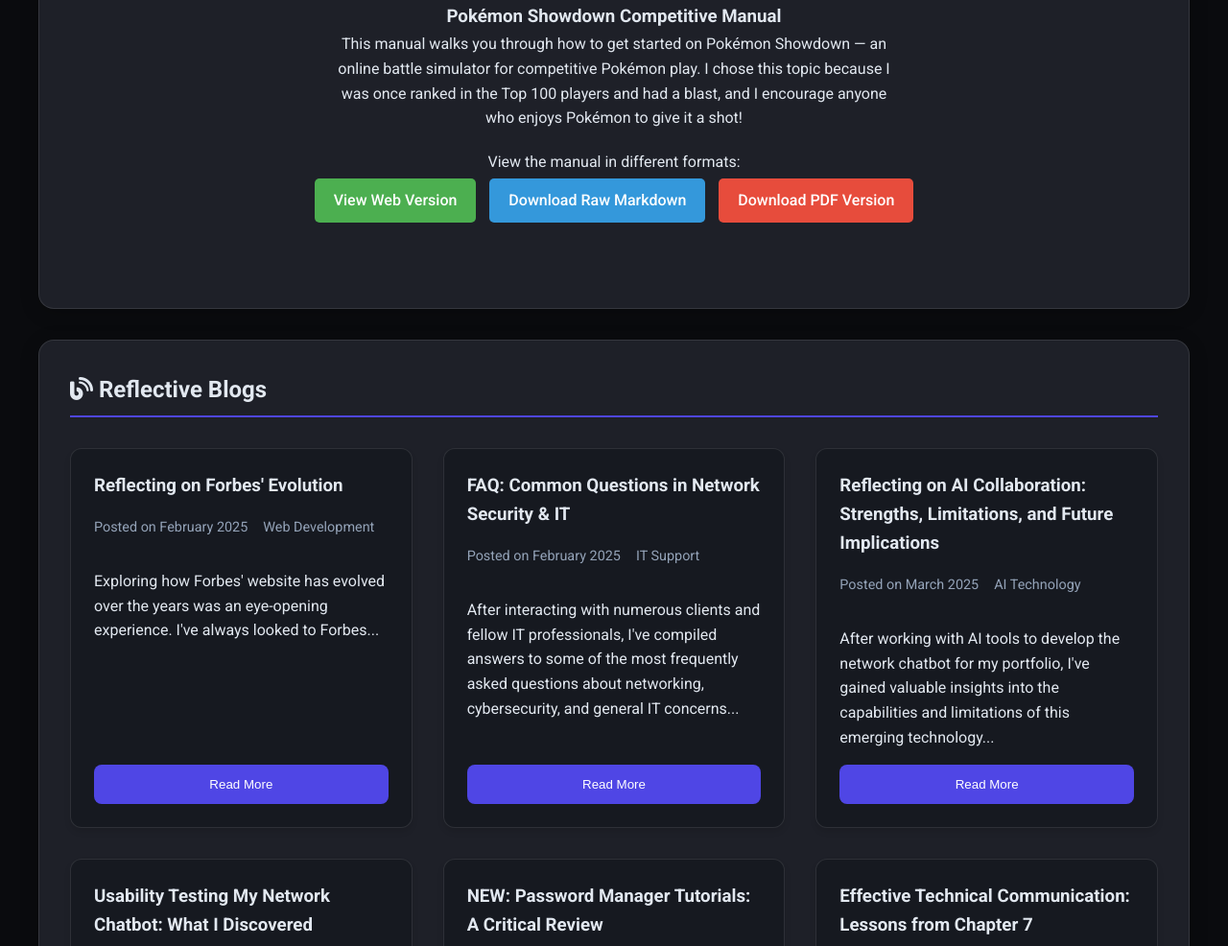
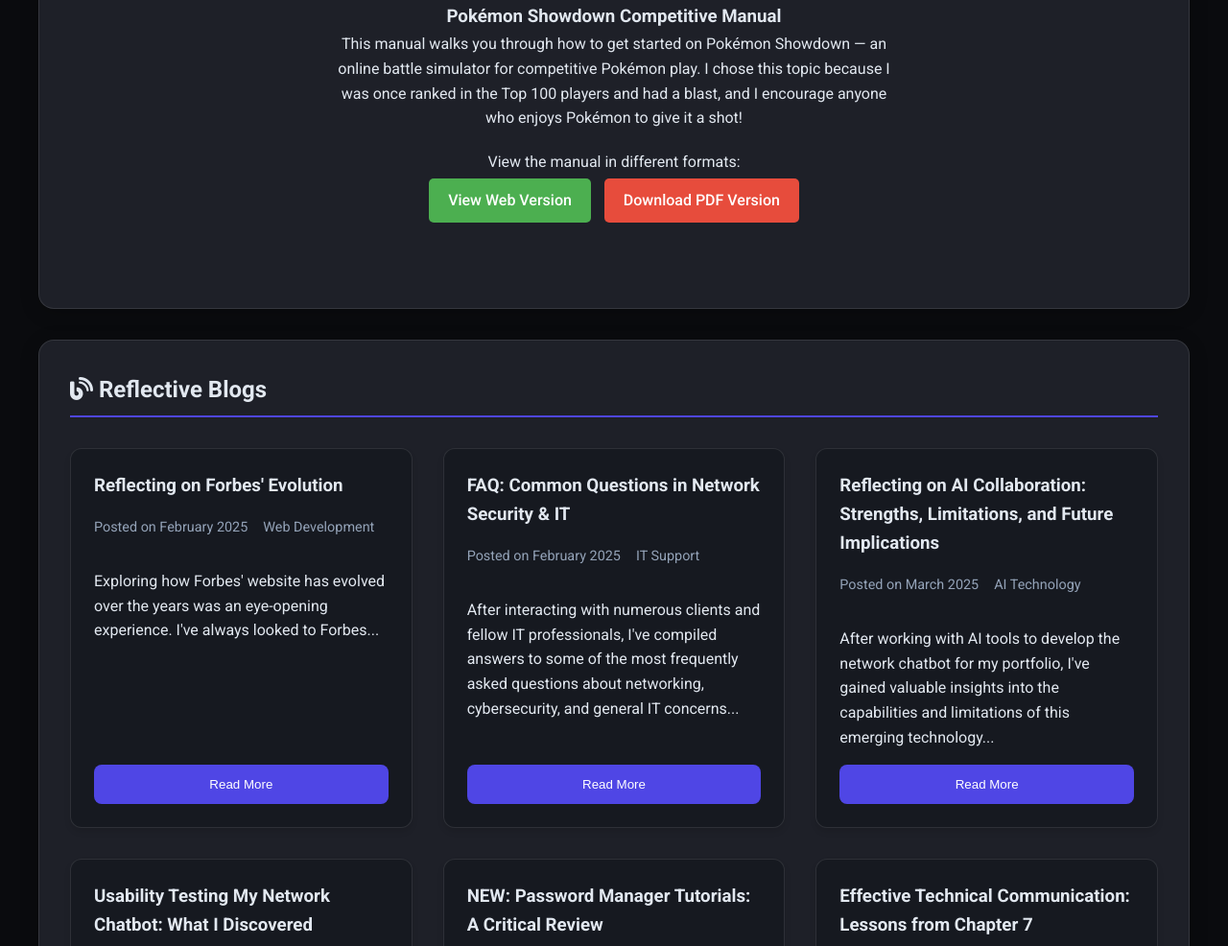
Before and after one commit to BarisBarut/Digital-Portfolio-BB, a plain HTML site: page index.html in a window 1280 px wide. Shown: the part 3688-4674 px from the top of the page at 96% size. Drawn offline with Linux system fonts and the light colour scheme.

Commit message:
Update index.html

```diff
--- a/index.html
+++ b/index.html
@@ -159,16 +159,9 @@
                 View Web Version
             </a>
 
-            <!-- Raw Markdown version (showing # symbols) -->
-            <a href="pokemon-guide-raw.md"
-               class="download-btn"
-               download="pokemon-showdown-guide.md"
-               style="display: inline-block; margin: 5px; padding: 10px 20px; background-color: #3498db; color: white; border-radius: 5px; text-decoration: none;">
-                Download Raw Markdown
-            </a>
 
             <!-- Original PDF -->
-            <a href="pokemon-showdown-guide.pdf"
+            <a href="CompetitivePokemonManualFinalized.pdf"
                class="download-btn"
                download
                style="display: inline-block; margin: 5px; padding: 10px 20px; background-color: #e74c3c; color: white; border-radius: 5px; text-decoration: none;">
```
